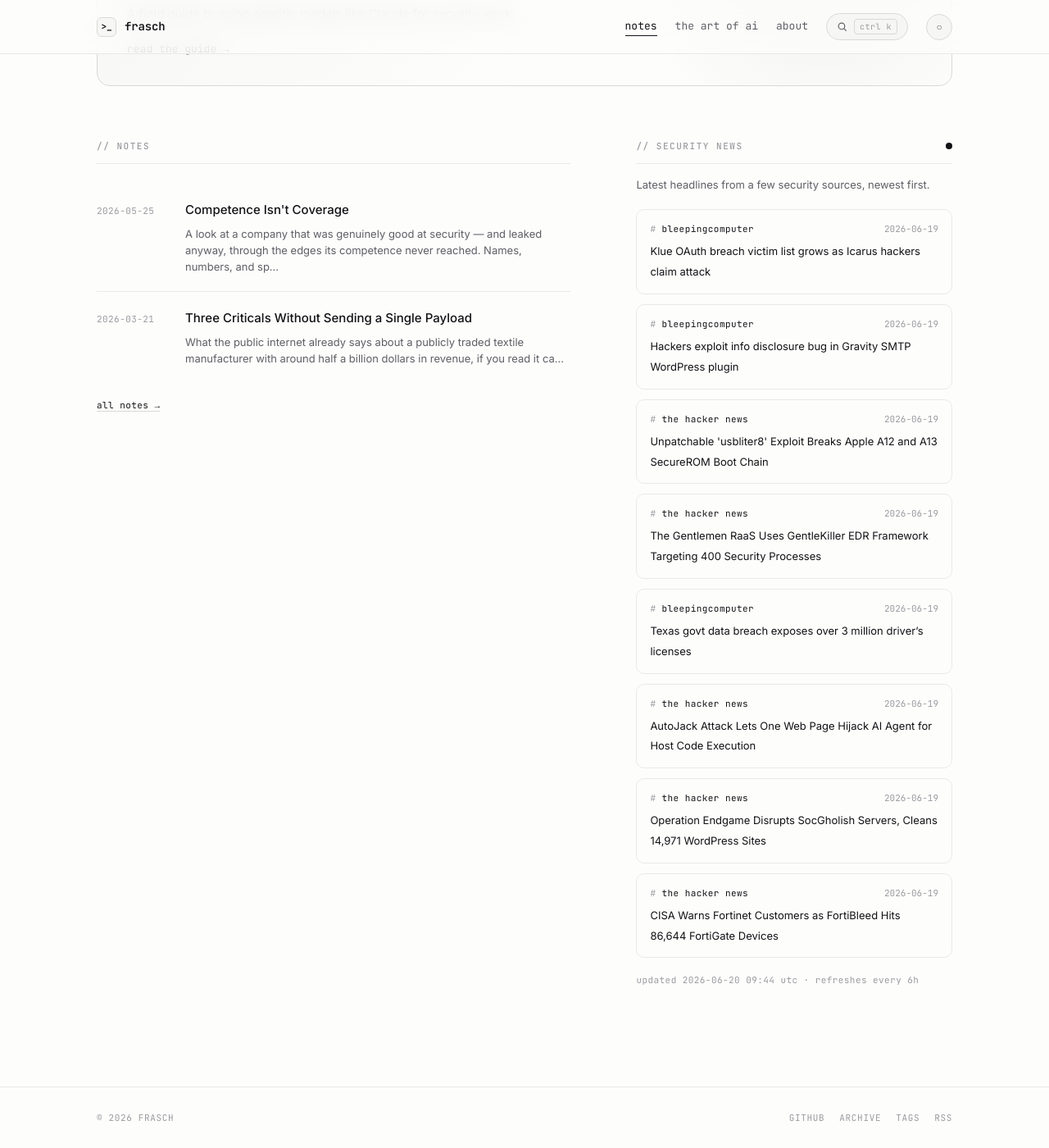
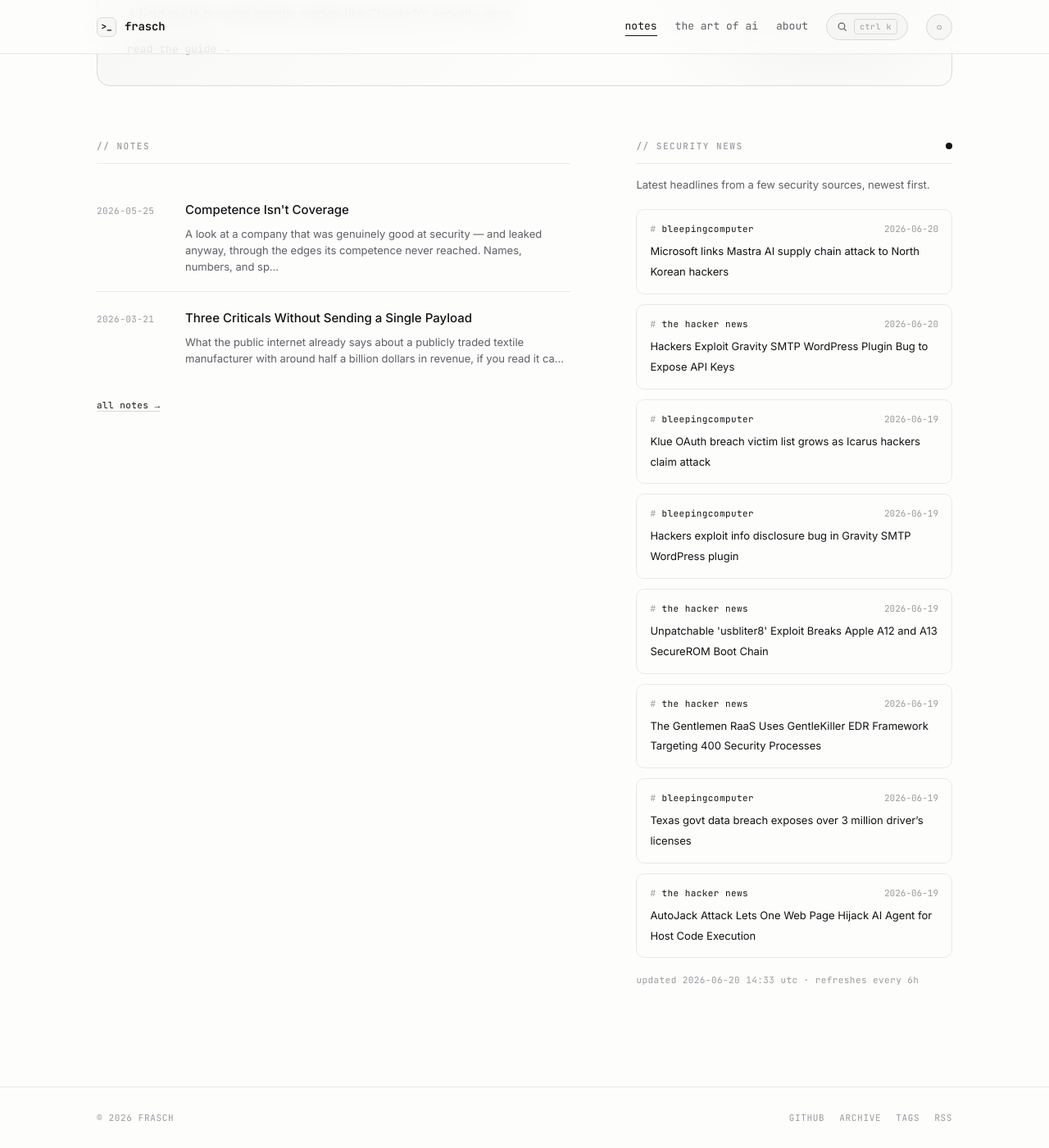
Before and after one commit to whoisfrasch/frasch, a Jekyll site: the page built from index.html, in a window 1280 px wide and 1400 px high, scrolled down 615 px. Shown: the whole window at 82% size. Built offline with Jekyll 4.4.1, drawn with Linux system fonts in a browser that asks for light colours.

Commit message:
Refresh security news feed

```diff
--- a/_data/news.json
+++ b/_data/news.json
@@ -1,6 +1,18 @@
 {
-  "updated": "2026-06-20T09:44:39Z",
+  "updated": "2026-06-20T14:33:43Z",
   "items": [
+    {
+      "source": "bleepingcomputer",
+      "title": "Microsoft links Mastra AI supply chain attack to North Korean hackers",
+      "link": "https://www.bleepingcomputer.com/news/security/microsoft-links-mastra-ai-supply-chain-attack-to-north-korean-hackers/",
+      "date": "2026-06-20T14:09:19Z"
+    },
+    {
+      "source": "the hacker news",
+      "title": "Hackers Exploit Gravity SMTP WordPress Plugin Bug to Expose API Keys",
+      "link": "https://thehackernews.com/2026/06/hackers-exploit-gravity-smtp-wordpress.html",
+      "date": "2026-06-20T09:56:04Z"
+    },
     {
       "source": "bleepingcomputer",
       "title": "Klue OAuth breach victim list grows as Icarus hackers claim attack",
@@ -36,18 +48,6 @@
       "title": "AutoJack Attack Lets One Web Page Hijack AI Agent for Host Code Execution",
       "link": "https://thehackernews.com/2026/06/autojack-attack-lets-one-web-page.html",
       "date": "2026-06-19T15:30:47Z"
-    },
-    {
-      "source": "the hacker news",
-      "title": "Operation Endgame Disrupts SocGholish Servers, Cleans 14,971 WordPress Sites",
-      "link": "https://thehackernews.com/2026/06/operation-endgame-disrupts-socgholish.html",
-      "date": "2026-06-19T15:07:54Z"
-    },
-    {
-      "source": "the hacker news",
-      "title": "CISA Warns Fortinet Customers as FortiBleed Hits 86,644 FortiGate Devices",
-      "link": "https://thehackernews.com/2026/06/cisa-warns-fortinet-customers-as.html",
-      "date": "2026-06-19T14:00:21Z"
     }
   ]
 }
```
